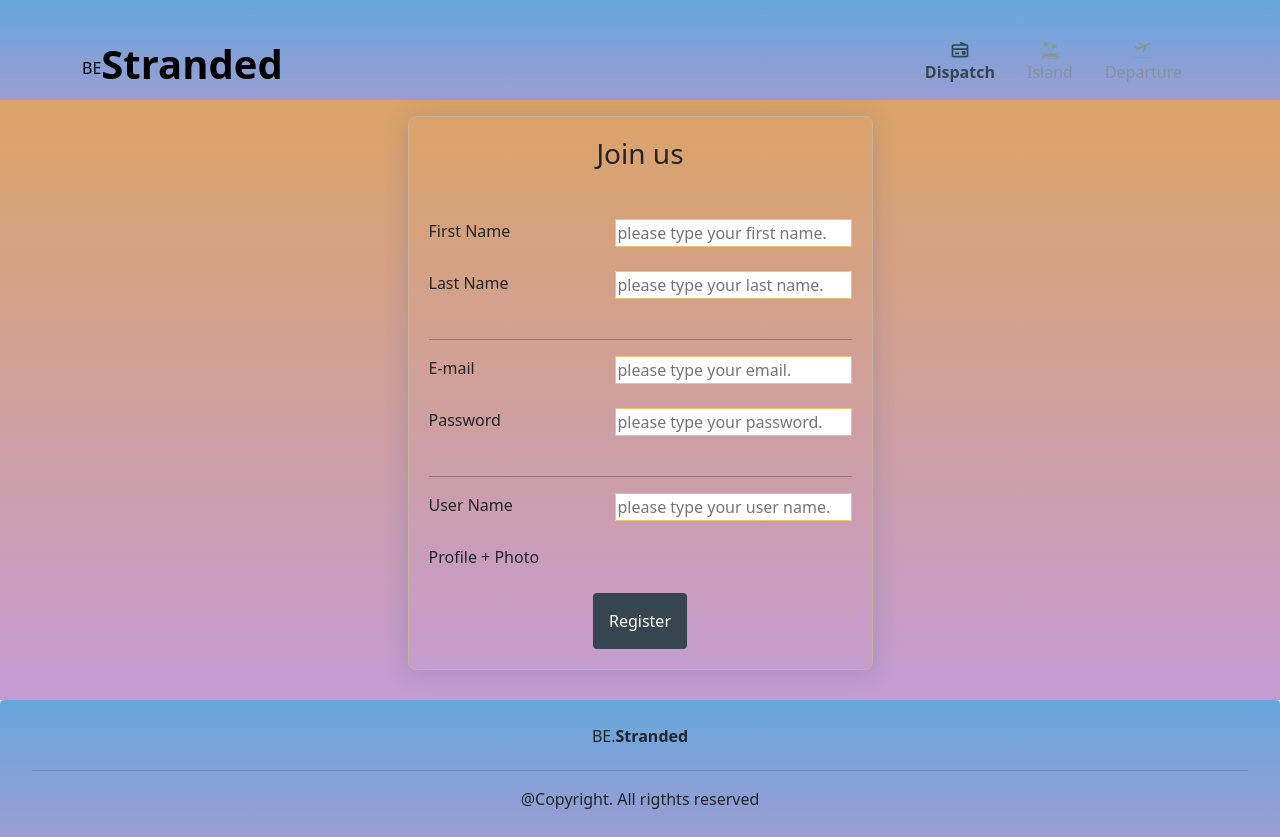
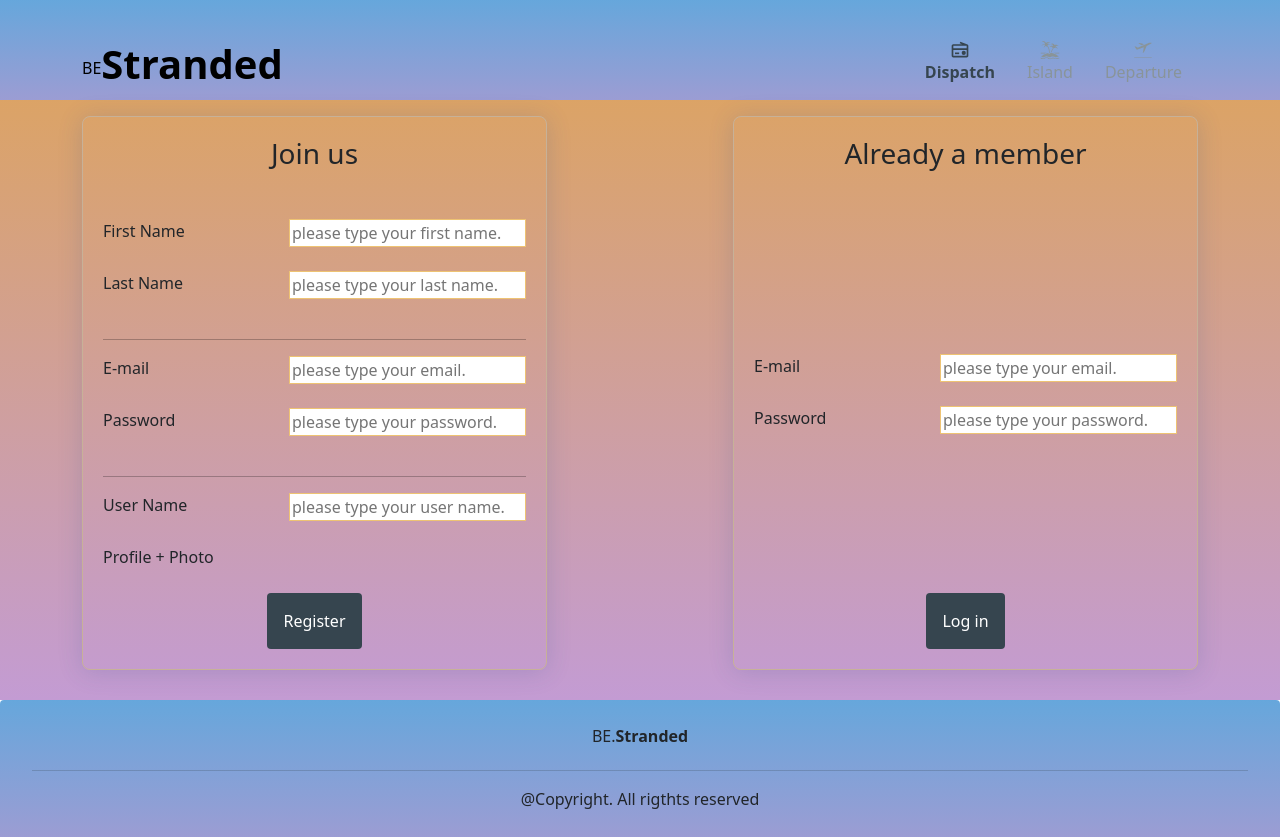
Before and after one commit to Mostafa-Eltazy/Stranded, a React (Create React App) app in the folder application/: page / in a window 1280 px wide. Built offline with nearby package versions, Linux system fonts and the light colour scheme; the HTML template or start-up script is replaced by a standard one.

Commit message:
authenticating user & storing at local storage

```diff
--- /dev/null
+++ b/application/src/components/LandingComponents/AuthenticationForm.jsx
@@ -0,0 +1,60 @@
+import React from "react";
+import { useState } from "react";
+import { useNavigate } from "react-router-dom";
+import {authinticateUser} from "./LandingApi"
+
+const AuthenticationForm = () => {
+    const [authData, setAuthData] = useState({});
+    const nav = useNavigate()
+    const handleFormSubmit = async () => {
+        console.log(authData)
+        try {
+
+            const {status,data} = await authinticateUser(authData)
+            if( status === 200)
+            {
+                localStorage.setItem("user_data", JSON.stringify(data));
+                nav("/dispatch")
+
+            }
+
+        } catch (err){
+            console.log("Authintication Failed due to:", err)
+        }
+    }
+
+  return (
+    <div className="registration-form col-md-5 d-flex flex-column align-items-center justify-content-between">
+      <h3 className="mb-5"> Already a member </h3>
+      <form>
+        <label htmlFor="email">
+          E-mail
+          <input
+            type="email"
+            name="email"
+            id="email"
+            placeholder="please type your email."
+            onChange={(e) =>
+              setAuthData({ ...authData, email: e.target.value })
+            }
+          ></input>
+        </label>
+        <label htmlFor="password">
+          Password
+          <input
+            type="password"
+            name="password"
+            id="password"
+            placeholder="please type your password."
+            onChange={(e) =>
+              setAuthData({ ...authData, password: e.target.value })
+            }
+          ></input>
+        </label>
+      </form>
+      <button className="stranded-button" onClick={handleFormSubmit}> Log in </button>
+    </div>
+  );
+};
+
+export default AuthenticationForm;
--- a/application/src/components/LandingComponents/LandingApi.js
+++ b/application/src/components/LandingComponents/LandingApi.js
@@ -18,4 +18,16 @@ const registerNewUserData = async (entryData) => {
     });
   };
 
-  export default registerNewUserData
+  const authinticateUser = async(authData) => {
+    return axios({
+      method: "post",
+      url: `${REACT_APP_API_BASEURL}/auth`,
+      data: {
+        "email":authData.email,
+        "password":authData.password
+      },
+      headers: { "Content-Type": "application/json" },
+    });
+  }
+
+  export  {registerNewUserData, authinticateUser}
--- a/application/src/components/LandingComponents/LandingLayout.jsx
+++ b/application/src/components/LandingComponents/LandingLayout.jsx
@@ -1,11 +1,13 @@
 import React from "react";
+import AuthenticationForm from "./AuthenticationForm";
 import RegistrationForm from "./RegistrationForm";
 
 const LandingLayout = () => {
   return (
     <div className="container">
-      <div className="col-md-12 flow d-flex flex-column align-items-center">
+      <div className="col-md-12 flow d-flex justify-content-between">
         <RegistrationForm/>
+        <AuthenticationForm/>
       </div>
     </div>
   );
--- a/application/src/components/LandingComponents/RegistrationForm.jsx
+++ b/application/src/components/LandingComponents/RegistrationForm.jsx
@@ -2,10 +2,10 @@ import React from "react";
 import { useState } from "react";
 import { useNavigate } from "react-router-dom";
 
-import registerNewUserData from "./LandingApi"
+import {registerNewUserData} from "./LandingApi"
 
 const RegistrationForm = () => {
-  const [userData, setuserData] = useState({});
+  const [userData, setUserData] = useState({});
   const nav = useNavigate()
   const handlFormSubmit = async()=>{
     try {
@@ -17,7 +17,7 @@ const RegistrationForm = () => {
         console.log("Regestration Failed due to:", err)
     }
   }
-  console.log(userData);
+
   return (
     <div className="registration-form col-md-5 d-flex flex-column align-items-center">
       <h3 className="mb-5"> Join us</h3>
@@ -30,7 +30,7 @@ const RegistrationForm = () => {
             id="first-name"
             placeholder="please type your first name."
             onChange={(e) =>
-              setuserData({ ...userData, fname: e.target.value })
+              setUserData({ ...userData, fname: e.target.value })
             }
           ></input>
         </label>
@@ -42,7 +42,7 @@ const RegistrationForm = () => {
             id="last-name"
             placeholder="please type your last name."
             onChange={(e) =>
-              setuserData({ ...userData, lname: e.target.value })
+              setUserData({ ...userData, lname: e.target.value })
             }
           ></input>
         </label>
@@ -55,7 +55,7 @@ const RegistrationForm = () => {
             id="email"
             placeholder="please type your email."
             onChange={(e) =>
-              setuserData({ ...userData, email: e.target.value })
+              setUserData({ ...userData, email: e.target.value })
             }
           ></input>
         </label>
@@ -67,7 +67,7 @@ const RegistrationForm = () => {
             id="passwword"
             placeholder="please type your password."
             onChange={(e) =>
-              setuserData({ ...userData, password: e.target.value })
+              setUserData({ ...userData, password: e.target.value })
             }
           ></input>
         </label>
@@ -80,7 +80,7 @@ const RegistrationForm = () => {
             id="user-name"
             placeholder="please type your user name."
             onChange={(e) =>
-              setuserData({ ...userData, username: e.target.value })
+              setUserData({ ...userData, username: e.target.value })
             }
           ></input>
         </label>
@@ -92,7 +92,7 @@ const RegistrationForm = () => {
             id="profile-photo"
             placeholder="please upload your profile photo."
             style={{ display: "none" }}
-            onChange={(e) => setuserData({ ...userData, file: e.target.value })}
+            onChange={(e) => setUserData({ ...userData, file: e.target.value })}
           />
         </label>
       </form>
--- a/application/src/components/homeComponents/Homelayout.jsx
+++ b/application/src/components/homeComponents/Homelayout.jsx
@@ -2,6 +2,8 @@ import React from "react";
 import Posts from "./Posts";
 
 const HomeLayout = ({ home_page_data }) => {
+  const user_data = localStorage.getItem("user_data")
+
   return (
     <>
       <div className="container">
```
Also changed, not shown: application/src/components/CustomHooks/UseLocalStorage.jsx (added, +21 -0 lines), 1 other file (tests, documents, lock files or other folders).
